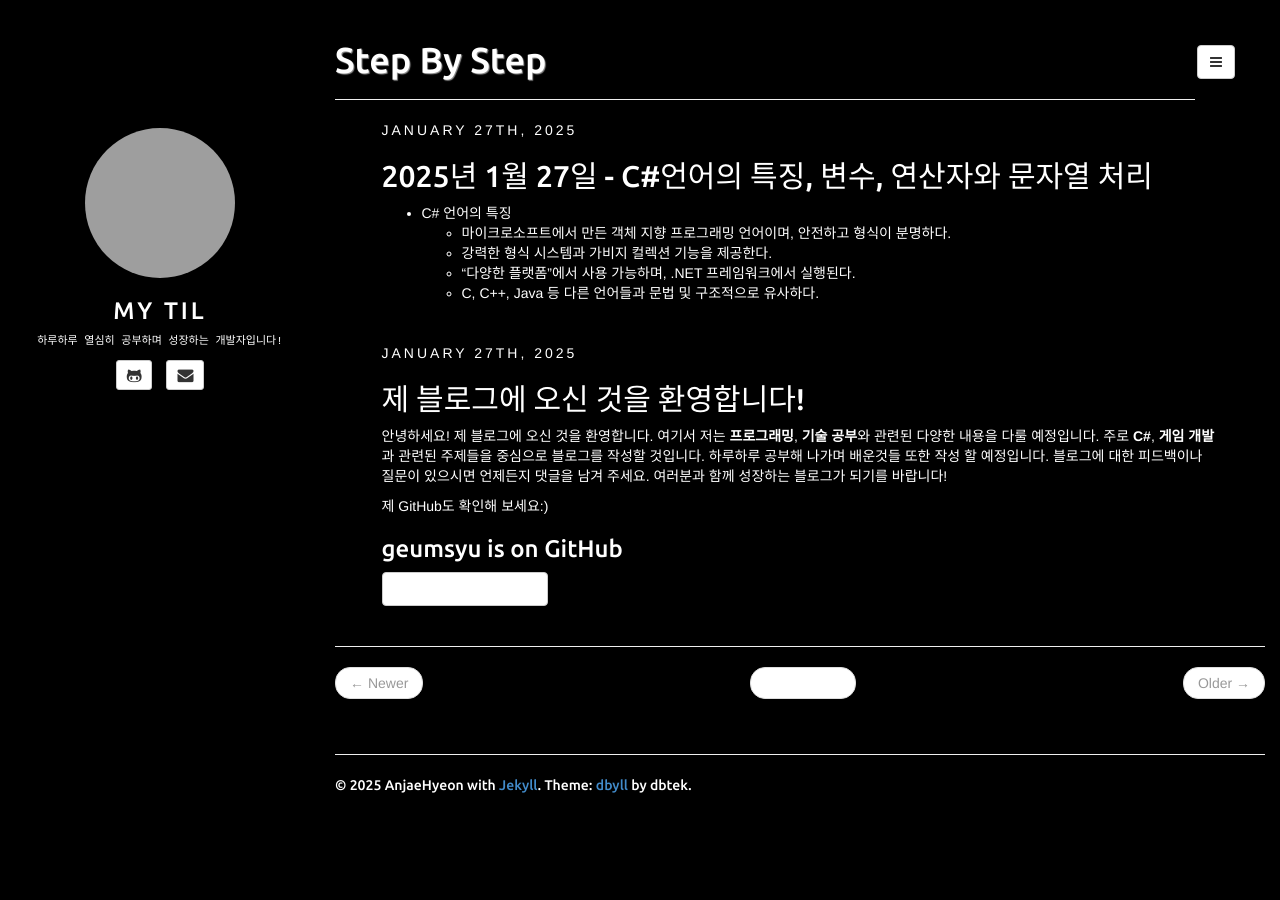
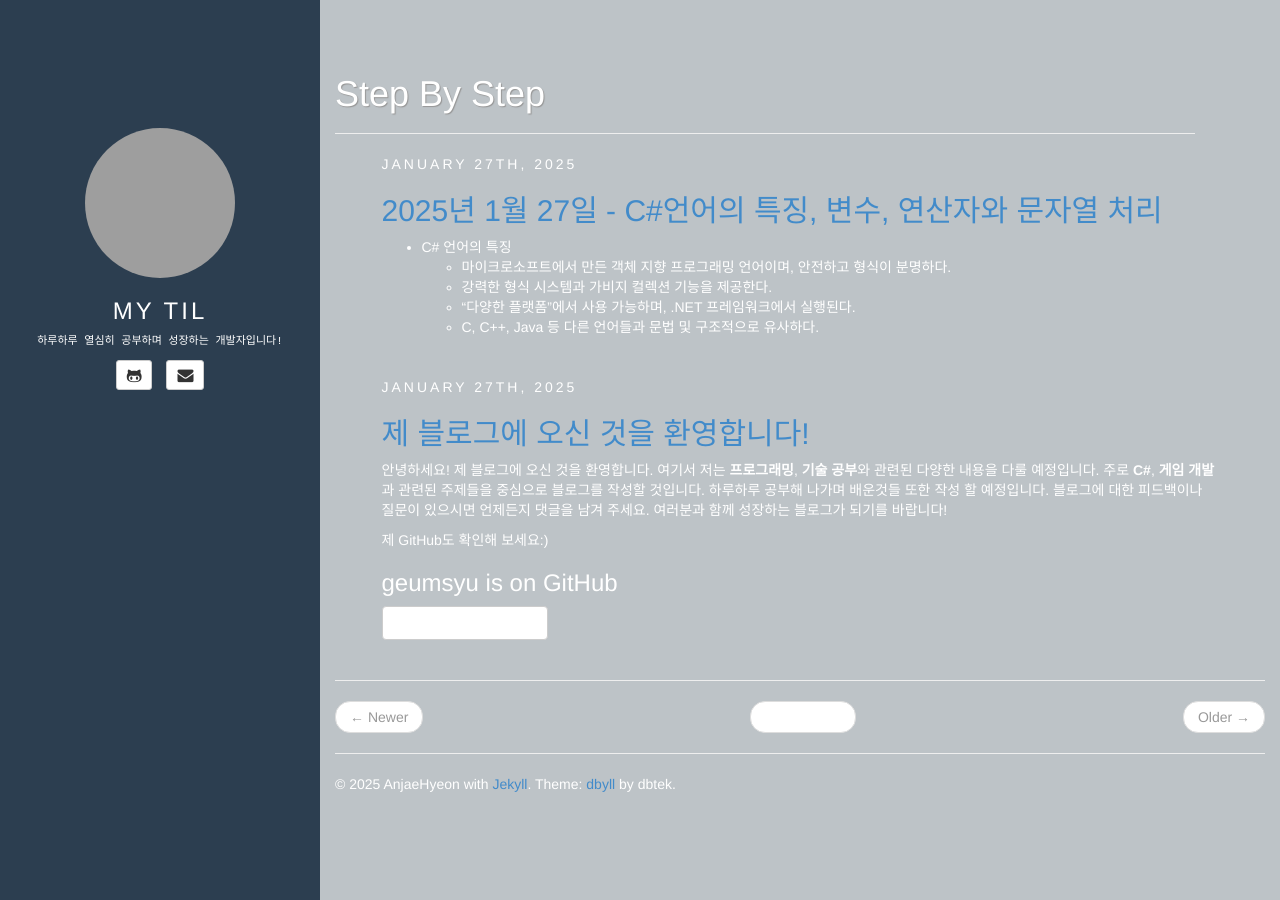
Before and after one commit to geumsyu/geumsyu.github.io, a Jekyll site: the page built from index.html, in a window 1280 px wide. Built offline with Jekyll 4.4.1, drawn with Linux system fonts in a browser that asks for light colours; the list of posts is cut into pages by our own code; grey boxes are pictures that could not be loaded.

Commit message:
Update style.css

```diff
--- a/assets/css/style.css
+++ b/assets/css/style.css
@@ -1,7 +1,7 @@
 @import url(//fonts.googleapis.com/css?family=Ubuntu:500&subset=latin,latin-ext);
 
 body{
-    background-color: #000000; /* 배경색을 검은색으로 변경 */
+    background-color: #bdc3c7; /* 배경색을 회색으로 변경 */
     color: #ffffff; /* 글자색을 흰색으로 변경 */
 }
 
@@ -9,7 +9,7 @@ body{
     position: fixed;
     top: 0px;
     padding-top: 10%;
-    background-color: #000000; /* 배경색을 검은색으로 변경 */
+    background-color: #2c3e50; /* 기존 검은색에서 좀 더 연한 검은색으로 변경 */
     color: #ffffff; /* 글자색을 흰색으로 변경 */
 }
 
@@ -116,76 +116,4 @@ article.home div a, article.home pre a { color: #ffffff; } /* 글자색을 흰
 article.home div a:hover, article.home pre a:hover { color: #ffffff; text-decoration: none; }
 article img { max-width: 100%; }
 
-h1,h2,h3,h4,h5,h6 { font-family: 'Ubuntu', sans-serif; }
-article.home h1,
-article.home h2,
-article.home h3,
-article.home h4,
-article.home h5,
-article.home h6 {
-    font-family: 'Ubuntu', sans-serif;
-    color: #ffffff; /* 제목 색상을 흰색으로 변경 */
-}
-
-article.home h1 a,
-article.home h2 a,
-article.home h3 a,
-article.home h4 a {
-    color: #ffffff; /* 링크 색상을 흰색으로 변경 */
-}
-article.home h1 a:hover,
-article.home h2 a:hover,
-article.home h3 a:hover,
-article.home h4 a:hover {
-    color: #e74c3c; /* hover 색상은 빨간색으로 유지 */
-}
-
-.author .author-image {
-    float: left;
-    margin-right: 20px;
-}
-
-footer {
-    padding-top: 15px;
-    font-family: 'Ubuntu';
-}
-
-/* nav-vertical-tabs component */
-.nav-tabs-vertical {
-    border-right: 1px solid #ddd;
-}
-
-.nav-tabs-vertical li {
-    margin-right: -1px;
-}
-
-.nav-tabs-vertical>li.active>a, .nav-tabs-vertical>li.active>a:hover, .nav-tabs-vertical>li.active>a:focus {
-    color: #555;
-    cursor: default;
-    background-color: #fff;
-    border: 1px solid #ddd;
-    border-right-color: transparent;
-}
-
-.nav-tabs-vertical>li>a {
-    line-height: 1.428571429;
-    border: 1px solid transparent;
-    border-radius: 4px 0 0 4px;
-}
-
-.badge { background: #F2756A; }
-
-#nav-menu{
-    position: fixed;
-    top: 45px;
-    right: 45px;
-    z-index: 2000;
-}
-#nav-menu .dropdown-menu {
-    left: inherit;
-    right: 0px;
-}
-
-ul.dropdown-menu>li>a>i.fa {
-    width: 1.3em;
-}
+h1,h2,h3,h4,h5,h6 { font-family:
```
